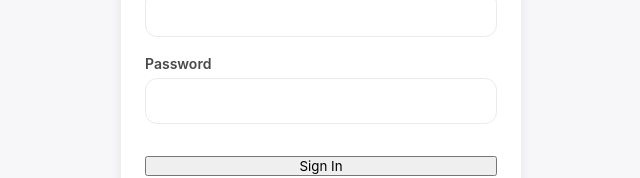
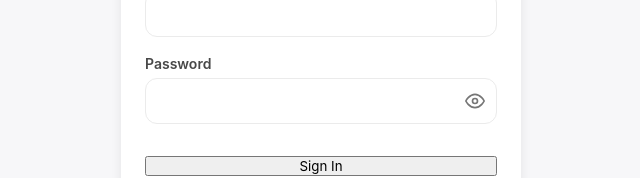
Before and after one commit to shishir-21/peblo-tv-mini, a React (Vite) app in the folder cms/: page /login in a window 1280 px wide. Shown: the part 382-560 px from the top of the page, without its empty margins (319-959 px from the left). Built offline with nearby package versions, Linux system fonts and the light colour scheme.

Commit message:
fix: fix CMS authentication token handling

```diff
--- a/cms/src/api/client.ts
+++ b/cms/src/api/client.ts
@@ -1,7 +1,7 @@
 export const API_URL = '/api/v1';
 
 export async function apiClient(endpoint: string, options: RequestInit = {}) {
-  const token = localStorage.getItem('peblo_token');
+  const token = localStorage.getItem('peblo_cms_token');
   const headers: Record<string, string> = {
     'Content-Type': 'application/json',
   };
--- a/cms/src/components/ui/Input.tsx
+++ b/cms/src/components/ui/Input.tsx
@@ -1,11 +1,15 @@
-import React, { InputHTMLAttributes } from 'react';
+import React, { InputHTMLAttributes, useState } from 'react';
 
 interface InputProps extends InputHTMLAttributes<HTMLInputElement> {
   label: string;
   error?: string;
 }
 
-export function Input({ label, error, ...props }: InputProps) {
+export function Input({ label, error, type = 'text', ...props }: InputProps) {
+  const [showPassword, setShowPassword] = useState(false);
+  const isPassword = type === 'password';
+  const currentType = isPassword && showPassword ? 'text' : type;
+
   const containerStyle = {
     display: 'flex',
     flexDirection: 'column' as const,
@@ -21,11 +25,14 @@
 
   const inputStyle = {
     padding: '0.75rem 1rem',
+    paddingRight: isPassword ? '2.5rem' : '1rem',
     borderRadius: 'var(--radius-md)',
     border: `1px solid ${error ? 'var(--color-error)' : 'var(--color-border)'}`,
     fontSize: '1rem',
     outline: 'none',
     transition: 'border-color 0.2s ease',
+    width: '100%',
+    boxSizing: 'border-box' as const,
   };
 
   const errorStyle = {
@@ -37,7 +44,40 @@
   return (
     <div style={containerStyle}>
       <label style={labelStyle}>{label}</label>
-      <input style={inputStyle} {...props} />
+      <div style={{ position: 'relative', display: 'flex', alignItems: 'center' }}>
+        <input style={inputStyle} type={currentType} {...props} />
+        {isPassword && (
+          <button
+            type="button"
+            onClick={() => setShowPassword(!showPassword)}
+            style={{
+              position: 'absolute',
+              right: '0.75rem',
+              background: 'none',
+              border: 'none',
+              cursor: 'pointer',
+              padding: 0,
+              display: 'flex',
+              alignItems: 'center',
+              justifyContent: 'center',
+              color: 'var(--color-text-muted)',
+            }}
+            title={showPassword ? "Hide password" : "Show password"}
+          >
+            {showPassword ? (
+              <svg width="20" height="20" viewBox="0 0 24 24" fill="none" stroke="currentColor" strokeWidth="2" strokeLinecap="round" strokeLinejoin="round">
+                <path d="M17.94 17.94A10.07 10.07 0 0 1 12 20c-7 0-11-8-11-8a18.45 18.45 0 0 1 5.06-5.94M9.9 4.24A9.12 9.12 0 0 1 12 4c7 0 11 8 11 8a18.5 18.5 0 0 1-2.16 3.19m-6.72-1.07a3 3 0 1 1-4.24-4.24"></path>
+                <line x1="1" y1="1" x2="23" y2="23"></line>
+              </svg>
+            ) : (
+              <svg width="20" height="20" viewBox="0 0 24 24" fill="none" stroke="currentColor" strokeWidth="2" strokeLinecap="round" strokeLinejoin="round">
+                <path d="M1 12s4-8 11-8 11 8 11 8-4 8-11 8-11-8-11-8z"></path>
+                <circle cx="12" cy="12" r="3"></circle>
+              </svg>
+            )}
+          </button>
+        )}
+      </div>
       {error && <span style={errorStyle}>{error}</span>}
     </div>
   );
```
